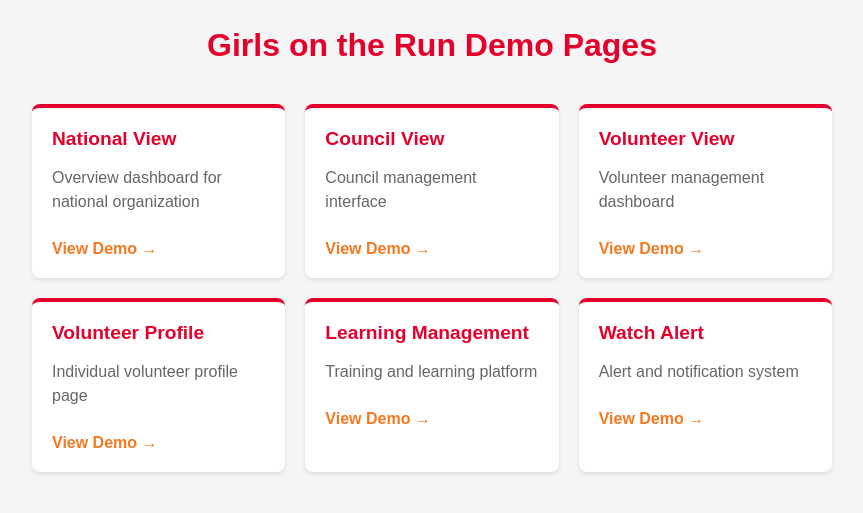
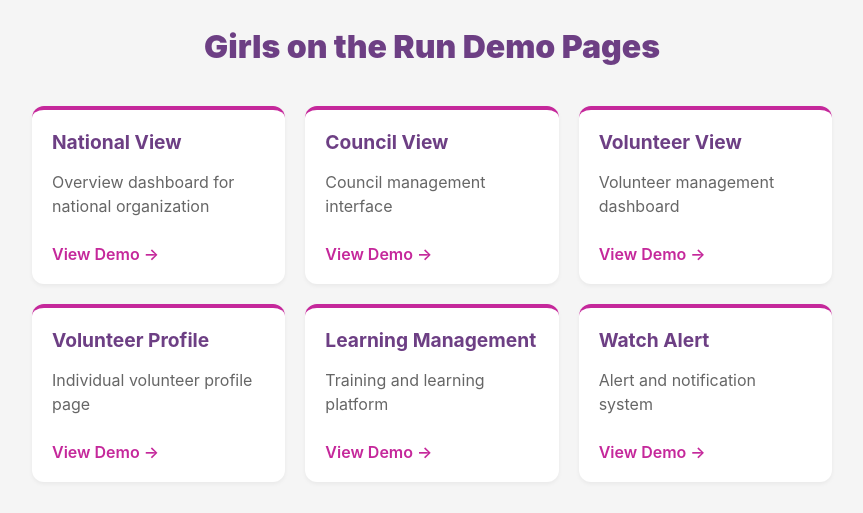
Before and after one commit to magnusmagz/gotr-demo-site, a plain HTML site: page index.html in a window 1280 px wide. Shown: the part 229-742 px from the top of the page, without its empty margins (208-1071 px from the left). Drawn offline with Linux system fonts and the light colour scheme.

Commit message:
Update with correct GOTR brand colors (pink and purple)

```diff
--- a/index.html
+++ b/index.html
@@ -6,17 +6,17 @@
     <title>GOTR Demo Pages</title>
     <style>
         body {
-            font-family: Arial, sans-serif;
+            font-family: Avenir, -apple-system, BlinkMacSystemFont, 'Segoe UI', sans-serif;
             max-width: 800px;
             margin: 0 auto;
             padding: 40px 20px;
             background-color: #f5f5f5;
         }
         h1 {
-            color: #E4002B;  /* GOTR Red */
+            color: #6d3f84;  /* GOTR Purple */
             text-align: center;
             margin-bottom: 40px;
-            font-weight: bold;
+            font-weight: 900;
         }
         .logo {
             display: block;
@@ -32,34 +32,36 @@
         .demo-card {
             background: white;
             padding: 20px;
-            border-radius: 8px;
-            box-shadow: 0 2px 4px rgba(0,0,0,0.1);
+            border-radius: 12px;
+            box-shadow: 0 2px 4px rgba(0,0,0,0.05);
             transition: all 0.3s ease;
-            border-top: 4px solid #E4002B;  /* GOTR Red accent */
+            border-top: 4px solid #c5289b;  /* GOTR Pink accent */
         }
         .demo-card:hover {
             transform: translateY(-4px);
-            box-shadow: 0 6px 12px rgba(228, 0, 43, 0.15);
+            box-shadow: 0 6px 12px rgba(197, 40, 155, 0.15);
         }
         .demo-card h2 {
             margin: 0 0 10px 0;
             font-size: 1.2em;
-            color: #E4002B;  /* GOTR Red */
+            color: #6d3f84;  /* GOTR Purple */
+            font-weight: 700;
         }
         .demo-card p {
             color: #666;
             line-height: 1.5;
+            font-weight: 400;
         }
         .demo-card a {
             display: inline-block;
             margin-top: 10px;
-            color: #F47920;  /* GOTR Orange */
+            color: #c5289b;  /* GOTR Pink */
             text-decoration: none;
-            font-weight: bold;
-            transition: color 0.2s;
+            font-weight: 600;
+            transition: all 0.2s;
         }
         .demo-card a:hover {
-            color: #E4002B;  /* GOTR Red on hover */
+            color: #6d3f84;  /* GOTR Purple on hover */
             text-decoration: none;
         }
     </style>
```
